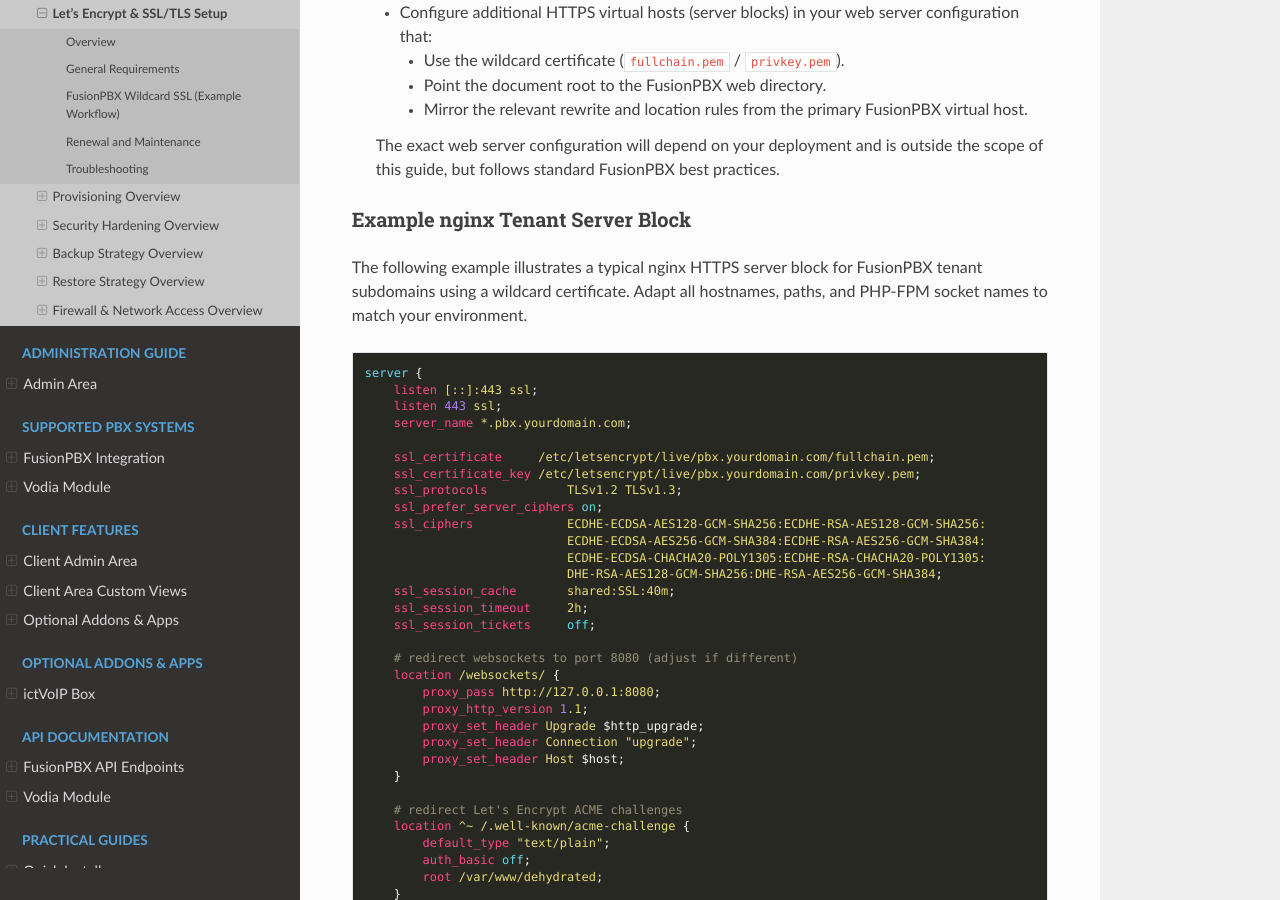
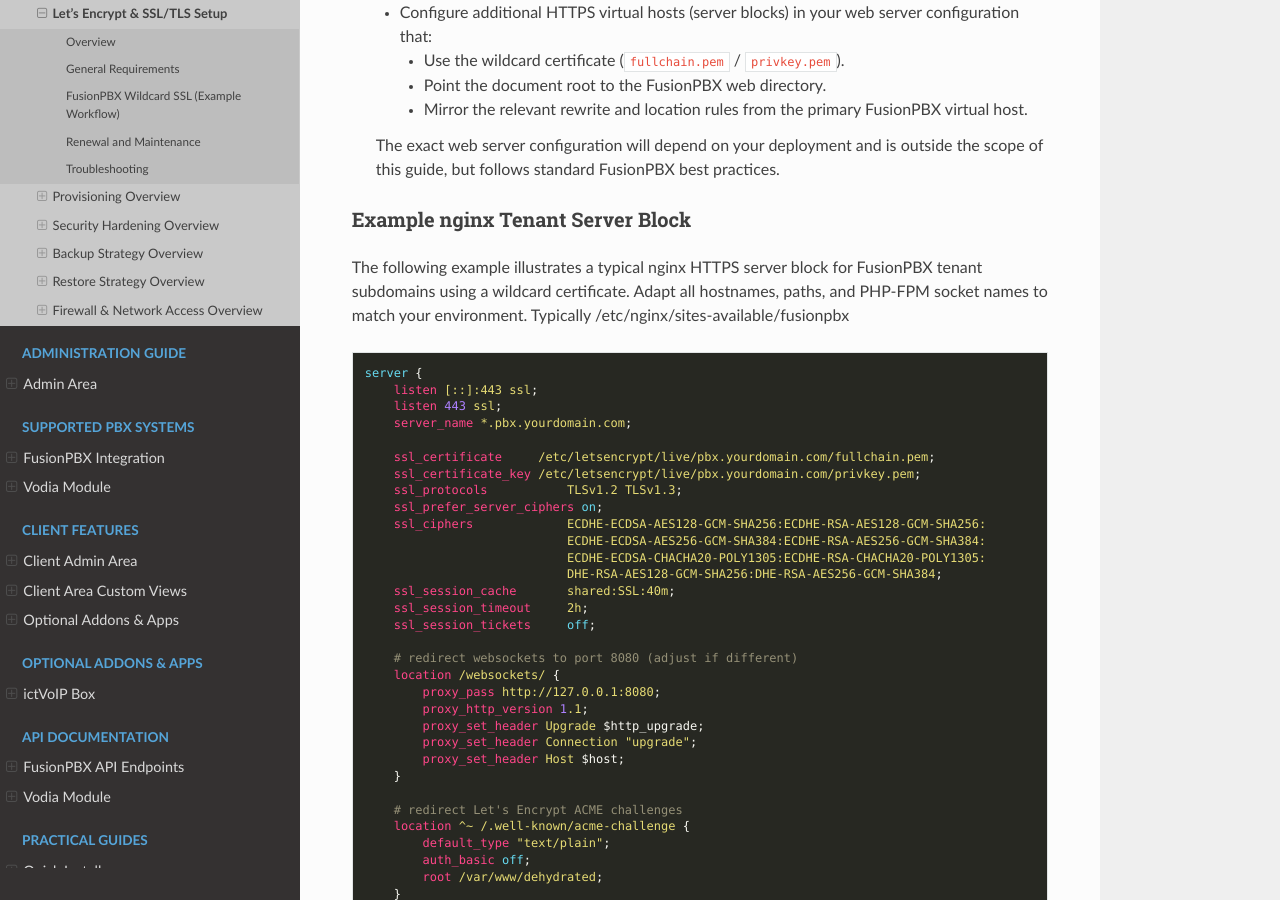
Before and after one commit to ictvoip/ictvoip-docs, a Sphinx documentation site: the page built from docs/source/getting_started/lets_encrypt.rst, in a window 1280 px wide and 900 px high, scrolled down 1668 px. Built offline with Sphinx 7.4.7 and the Read the Docs theme 3.1.0, drawn with Linux system fonts in a browser that asks for light colours; pages that are not in the unit, such as notebooks, are missing from menus.

Commit message:
Update lets_encrypt.rst

```diff
--- a/docs/source/getting_started/lets_encrypt.rst
+++ b/docs/source/getting_started/lets_encrypt.rst
@@ -105,7 +105,8 @@ Example nginx Tenant Server Block
 The following example illustrates a typical nginx HTTPS server block
 for FusionPBX tenant subdomains using a wildcard certificate. Adapt
 all hostnames, paths, and PHP-FPM socket names to match your
-environment.
+environment. Typically
+/etc/nginx/sites-available/fusionpbx
 
 .. code-block:: nginx
 
```
